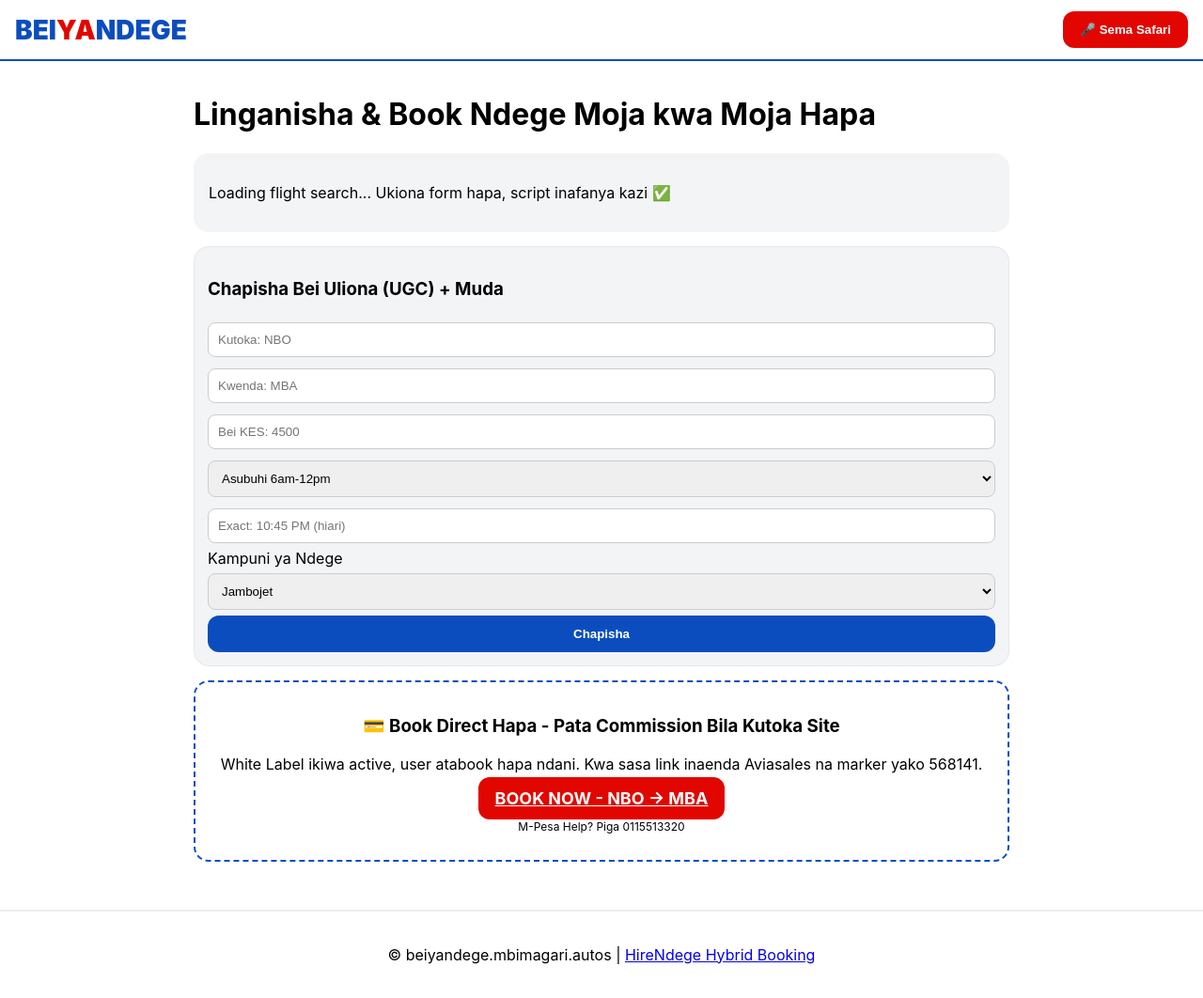
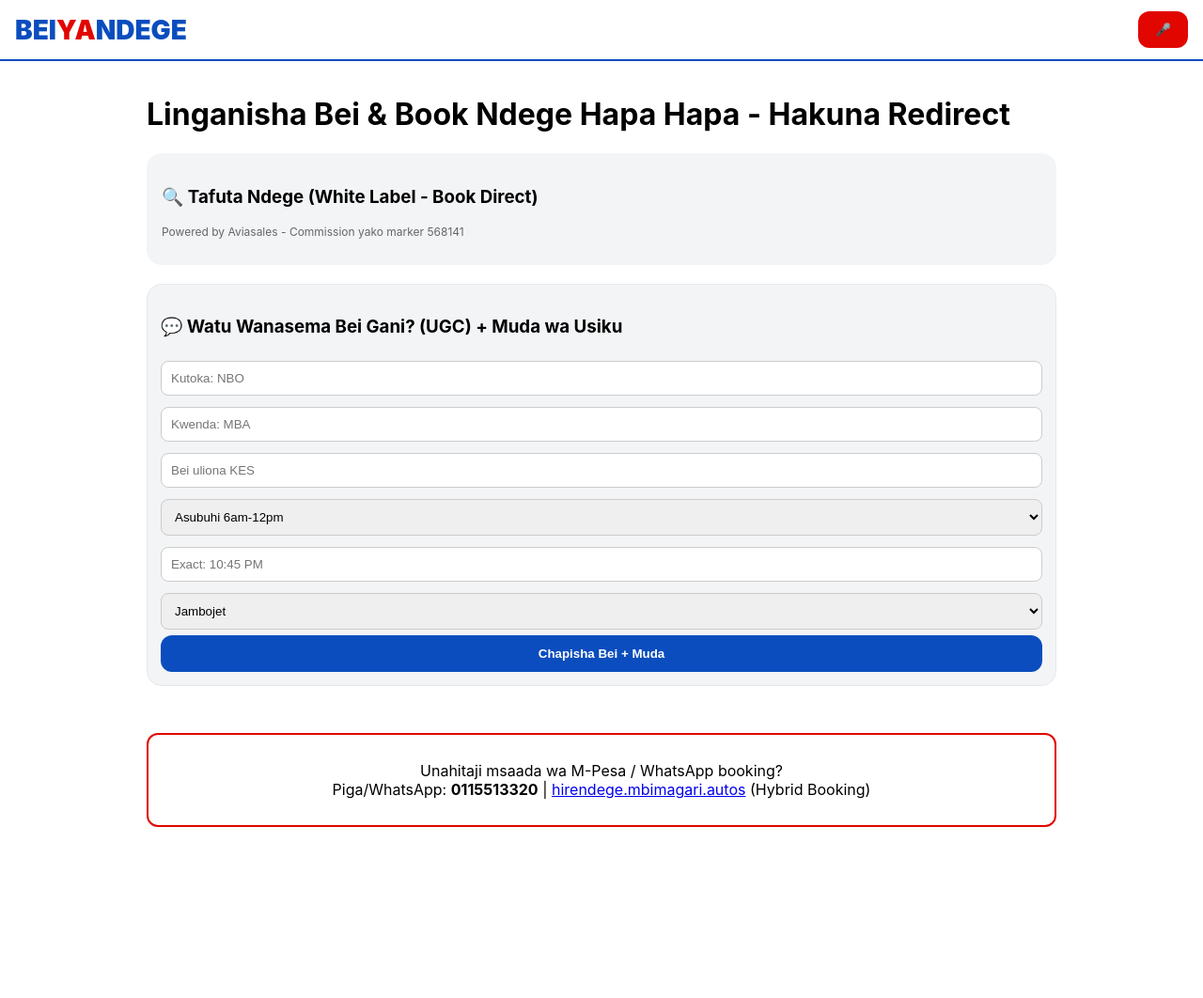
Before and after one commit to mbimagaritechnologies-ux/beiyandege, a plain HTML site: page index.html in a window 1280 px wide. Shown: the whole page at 94% size. After the commit the page ends 896 px from the top, so only its background shows below. Drawn offline with Linux system fonts and the light colour scheme.

Commit message:
Update index.html

```diff
--- a/index.html
+++ b/index.html
@@ -1,63 +1,59 @@
 <!DOCTYPE html>
-<html lang="en">
+<html lang="sw">
 <head>
 <meta charset="utf-8"/><meta name="viewport" content="width=device-width,initial-scale=1"/>
-<title>Bei ya Ndege Kenya - Book Direct + Linganisha</title>
-<meta name="description" content="Book flights directly on beiyandege.mbimagari.autos via Aviasales White Label. Compare UGC prices NBO-MBA, KSM, night flights."/>
+<title>Bei ya Ndege Kenya - Book Direct Hapa</title>
+<meta name="description" content="Book flights directly on BeiyaNdege White Label. NBO-MBA, NBO-KSM, night flights, UGC prices."/>
 <link rel="stylesheet" href="style.css"/>
-<!-- TRAVELPAYOUTS SCRIPT YAKO - IMEWEKWA SAWA -->
-<script nowprocket data-noptimize="1" data-cfasync="false" data-wpfc-render="false" seraph-accel-crit="1" data-no-defer="1" data-cmp-ab="2">
+<!-- WHITE LABEL SCRIPT - HII NDIO MUHIMU -->
+<script nowprocket data-noptimize="1" data-cfasync="false" data-wpfc-render="false" seraph-accel-crit="1" data-no-defer="1">
   (function () {
-      var script = document.createElement("script");
-      script.async = 1;
-      script.setAttribute("data-cmp-ab","2");
-      script.src = 'https://emrldtp.cc/NTY4MTQx.js?t=568141';
-      document.head.appendChild(script);
-  })();
+        var script = document.createElement("script");
+        script.async = 1;
+        script.type = "module";
+        script.src = "https://tpwgt.com/wl_web/main.js?wl_id=21459";
+        document.head.appendChild(script);
+      })();
 </script>
 </head>
 <body>
 <header>
 <div class="logo">BEI<span>YA</span>NDEGE</div>
-<div><button id="voiceBtn" class="btn btn-red">🎤 Sema Safari</button></div>
+<div><button id="voiceBtn" class="btn btn-red">🎤</button></div>
 </header>
-<main style="padding:16px;max-width:900px;margin:auto">
 
-<h1>Linganisha & Book Ndege Moja kwa Moja Hapa</h1>
+<main style="padding:16px;max-width:1000px;margin:auto">
+<h1>Linganisha Bei & Book Ndege Hapa Hapa - Hakuna Redirect</h1>
 
-<!-- WHITE LABEL / SEARCH FORM INAONEKANA HAPA AUTOMATICALLY KUTOKA KWA SCRIPT YAKO -->
-<div id="aviasales_search_form" style="background:#f3f4f6;padding:16px;border-radius:16px;margin:15px 0">
-<p>Loading flight search... Ukiona form hapa, script inafanya kazi ✅</p>
+<!-- STEP 1: SEARCH FORM YA WHITE LABEL -->
+<div style="background:#f3f4f6;padding:16px;border-radius:16px">
+<h3>🔍 Tafuta Ndege (White Label - Book Direct)</h3>
+<div id="tpwl-search"></div>
+<p style="font-size:12px;color:#666">Powered by Aviasales - Commission yako marker 568141</p>
 </div>
 
-<!-- UGC SECTION NA AIRLINE + TIME -->
+<!-- STEP 2: TICKETS ZITAONEKANA HAPA AUTOMATICALLY -->
+<div id="tpwl-tickets" style="margin:20px 0"></div>
+
+<!-- UGC + KAMPUNI + TIME BADO IPO -->
 <div class="ugc-card">
-<h3>Chapisha Bei Uliona (UGC) + Muda</h3>
-<input id="from" placeholder="Kutoka: NBO"/>
-<input id="to" placeholder="Kwenda: MBA"/>
-<input id="price" type="number" placeholder="Bei KES: 4500"/>
-<select id="timeSlot"><option>Asubuhi 6am-12pm</option><option>Mchana 12pm-6pm</option><option>Jioni 6pm-9pm</option><option>Usiku 9pm-6am</option></select>
-<input id="exactTime" placeholder="Exact: 10:45 PM (hiari)"/>
-<label>Kampuni ya Ndege</label>
+<h3>💬 Watu Wanasema Bei Gani? (UGC) + Muda wa Usiku</h3>
+<input id="from" placeholder="Kutoka: NBO"/><input id="to" placeholder="Kwenda: MBA"/>
+<input id="price" type="number" placeholder="Bei uliona KES"/>
+<select id="timeSlot"><option>Asubuhi 6am-12pm</option><option>Mchana 12pm-6pm</option><option>Jioni 6pm-9pm</option><option>Usiku 9pm-6am - Night</option></select>
+<input id="exactTime" placeholder="Exact: 10:45 PM"/>
 <select id="airline"></select>
 <div id="customAirlineWrap" style="display:none"><input id="customAirline" placeholder="Andika Kampuni Nyingine"/></div>
-<button class="btn btn-blue" onclick="postPrice()" style="width:100%">Chapisha</button>
-</div>
-
-<!-- BOOK DIRECT BUTTON - HII NDIO WHITE LABEL BENEFIT -->
-<div style="border:2px dashed #0B4DBE;border-radius:16px;padding:16px;margin:15px 0;text-align:center">
-<h3>💳 Book Direct Hapa - Pata Commission Bila Kutoka Site</h3>
-<p>White Label ikiwa active, user atabook hapa ndani. Kwa sasa link inaenda Aviasales na marker yako 568141.</p>
-<a id="directBookBtn" href="#" class="btn btn-red" style="font-size:18px">BOOK NOW - NBO → MBA</a>
-<p style="font-size:12px">M-Pesa Help? Piga 0115513320</p>
+<button class="btn btn-blue" onclick="postPrice()" style="width:100%">Chapisha Bei + Muda</button>
 </div>
 
 <div id="priceFeed"></div>
+
+<!-- HELP NA M-PESA KWA HIRENDEGE -->
+<div style="border:2px solid #E10600;padding:12px;border-radius:12px;margin-top:20px;text-align:center">
+<p>Unahitaji msaada wa M-Pesa / WhatsApp booking? <br/>Piga/WhatsApp: <b>0115513320</b> | <a href="https://hirendege.mbimagari.autos">hirendege.mbimagari.autos</a> (Hybrid Booking)</p>
+</div>
 </main>
-
-<footer style="padding:20px;border-top:2px solid #eee;text-align:center">
-<p>© beiyandege.mbimagari.autos | <a href="https://hirendege.mbimagari.autos">HireNdege Hybrid Booking</a></p>
-</footer>
 
 <script type="module">
 import {AIRLINES} from './config.js';
@@ -65,7 +61,6 @@ const sel=document.getElementById('airline');
 AIRLINES.forEach(a=>{let o=document.createElement('option');o.value=a;o.text=a;sel.appendChild(o);});
 let o=document.createElement('option');o.value="other";o.text="➕ Ongeza Kampuni Nyingine";sel.appendChild(o);
 sel.onchange=()=>{document.getElementById('customAirlineWrap').style.display=sel.value==="other"?"block":"none";};
-
 window.postPrice=()=>{
   let from=document.getElementById('from').value||"NBO";
   let to=document.getElementById('to').value||"MBA";
@@ -74,13 +69,8 @@ window.postPrice=()=>{
   let exact=document.getElementById('exactTime').value;
   let airline=sel.value==="other"?document.getElementById('customAirline').value:sel.value;
   let timeDisplay = exact? `${slot} - ${exact}` : slot;
-  // Link na marker yako 568141
-  let link=`https://www.aviasales.com/search/${from}${to}?marker=568141`;
-  document.getElementById('priceFeed').innerHTML = `<div class="ugc-card"><b>${from} → ${to} | ${airline}</b> | <span class="badge">${timeDisplay}</span><br/>KES ${price}<br/><a href="${link}" target="_blank" class="btn btn-blue">Book kwa ${airline}</a></div>` + document.getElementById('priceFeed').innerHTML;
-  document.getElementById('directBookBtn').href=link;
-  document.getElementById('directBookBtn').innerText=`BOOK NOW - ${from} → ${to}`;
+  document.getElementById('priceFeed').innerHTML = `<div class="ugc-card"><b>${from} → ${to} | ${airline}</b> <span class="badge">${timeDisplay}</span><br/>KES ${price} - UGC<br/><small>Search hapo juu ku-book na ${airline}</small></div>` + document.getElementById('priceFeed').innerHTML;
 };
-document.getElementById('voiceBtn').onclick=()=>{const r=new (window.SpeechRecognition||window.webkitSpeechRecognition)();r.lang='sw-KE';r.onresult=e=>{let t=e.results[0][0].transcript;document.getElementById('from').value=t;alert('Umesema: '+t)};r.start();};
 </script>
 </body>
-  </html>
+</html>
```
